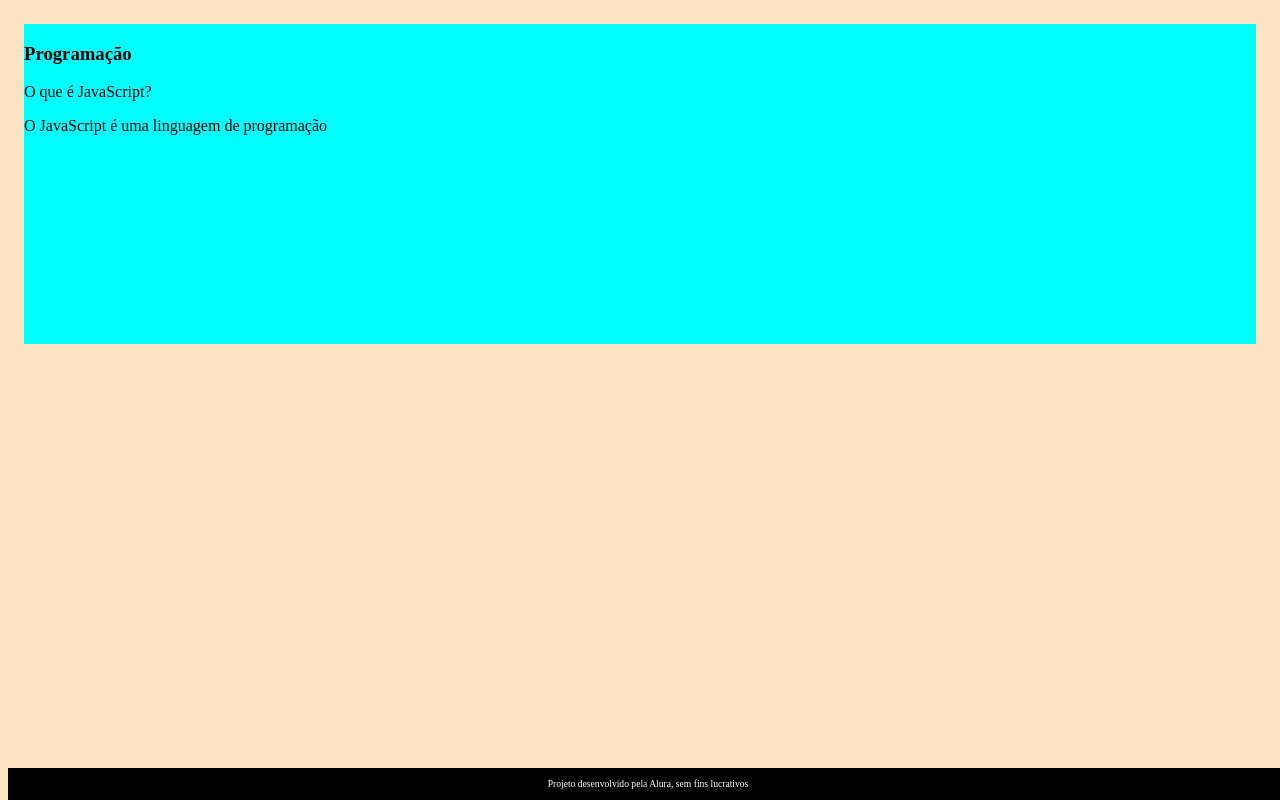
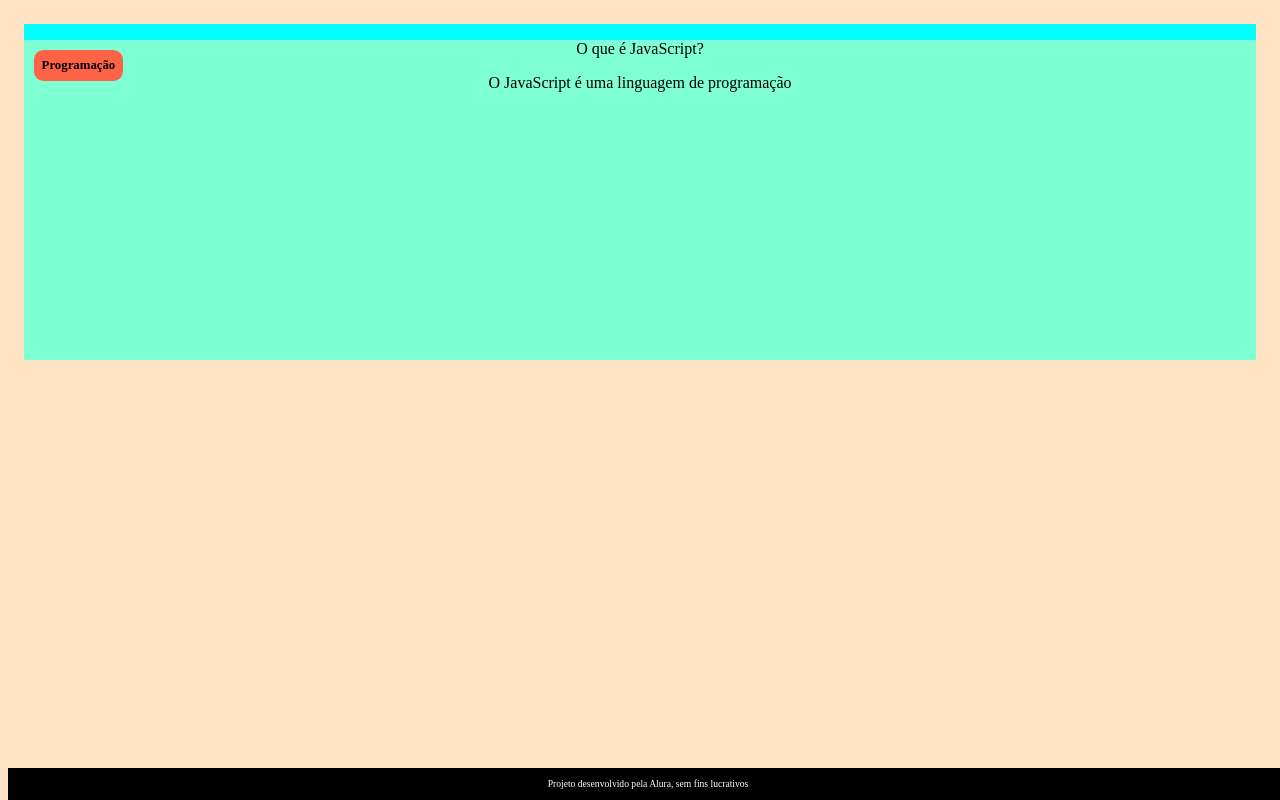
Before and after one commit to Fabri2024/3-trimestre-, a plain HTML site: page index.html in a window 1280 px wide. Drawn offline with Linux system fonts and the light colour scheme.

Commit message:
Add files via upload

```diff
--- a/style.css
+++ b/style.css
@@ -15,7 +15,21 @@ body {
     flex-basis:calc(33% - 6rem);
 }
 
+.cartao_conteudo {
+    text-align:center;
+    background-color:aquamarine;
+    height:100%;
+}
 
+.cartao_conteudo h3 {
+    background-color:tomato;
+    text-align:left;
+    padding:0.5rem;
+    position:absolute;
+    margin:0.6rem;
+    border-radius:0.6rem;
+    font-size:1vw;
+}
 
 footer {
     background-color: black;
```
